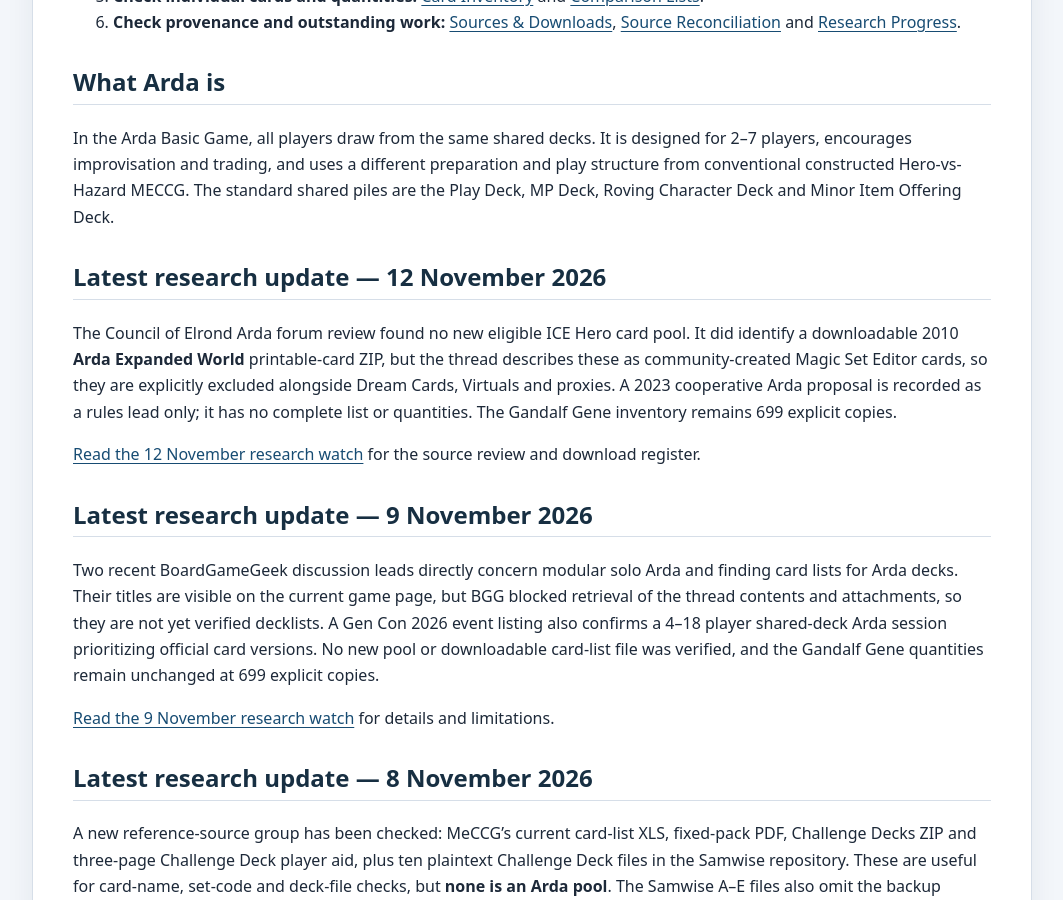
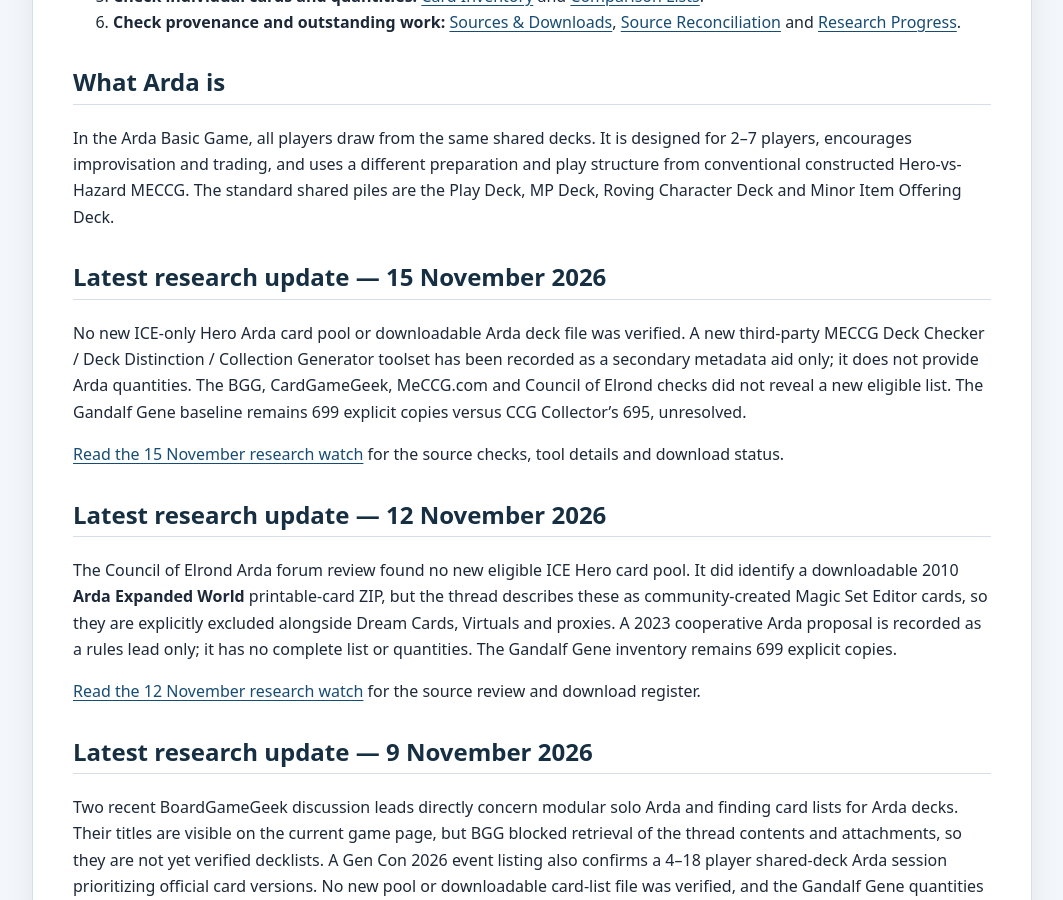
Before and after one commit to JamSpot/meccg-arda-master-database, a Jekyll site: the page built from index.md, in a window 1280 px wide and 900 px high, scrolled down 1208 px. Shown: the whole window, without its empty margins (108-1171 px from the left). Built offline with Jekyll 4.4.1, drawn with Linux system fonts in a browser that asks for light colours.

Commit message:
Add latest Arda research update to site home

```diff
--- a/index.md
+++ b/index.md
@@ -33,6 +33,12 @@ This site teaches and documents **Arda format**: the shared-deck multiplayer gam
 ## What Arda is
 
 In the Arda Basic Game, all players draw from the same shared decks. It is designed for 2–7 players, encourages improvisation and trading, and uses a different preparation and play structure from conventional constructed Hero-vs-Hazard MECCG. The standard shared piles are the Play Deck, MP Deck, Roving Character Deck and Minor Item Offering Deck.
+
+## Latest research update — 15 November 2026
+
+No new ICE-only Hero Arda card pool or downloadable Arda deck file was verified. A new third-party MECCG Deck Checker / Deck Distinction / Collection Generator toolset has been recorded as a secondary metadata aid only; it does not provide Arda quantities. The BGG, CardGameGeek, MeCCG.com and Council of Elrond checks did not reveal a new eligible list. The Gandalf Gene baseline remains 699 explicit copies versus CCG Collector's 695, unresolved.
+
+[Read the 15 November research watch](docs/research-watch-2026-11-15.html) for the source checks, tool details and download status.
 
 ## Latest research update — 12 November 2026
 
```
